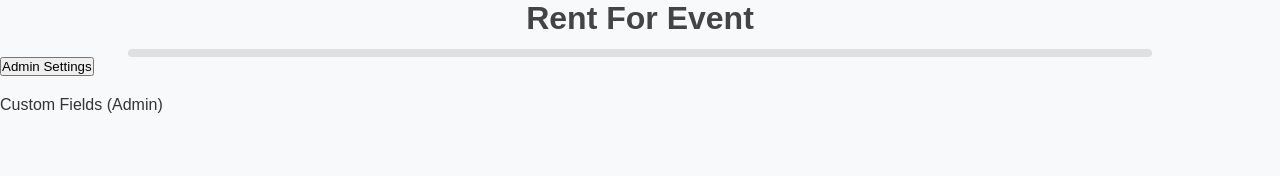
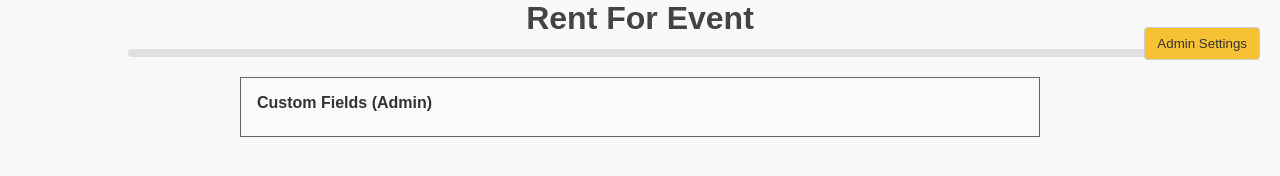
Before and after one commit to githubtopposition/rentform, a plain HTML site: page index.html in a window 1280 px wide. Both pictures are taken after a click on the button "Admin Settings". Drawn offline with Linux system fonts and the light colour scheme.

Commit message:
Update style.css

```diff
--- a/style.css
+++ b/style.css
@@ -176,3 +176,32 @@ body {
 #qualificationBlock button:hover {
   background: #1e88e5;
 }
+
+/* Кнопка Admin Settings */
+.adminBtn {
+  float: right;            /* чтобы кнопка уехала в правый верх */
+  margin-right: 20px;
+  margin-top: -30px;       /* подстройте под свой заголовок */
+  border-radius: 4px;
+  background: #f6c234;
+  color: #333;
+  border: 1px solid #ccc;
+  padding: 8px 12px;
+  cursor: pointer;
+}
+.adminBtn:hover {
+  background: #f2b720;
+}
+
+/* Панель админ-настроек */
+#adminSettingsPanel {
+  border: 1px solid #666;
+  background: #fafafa;
+  padding: 16px;
+  margin: 20px auto;
+  max-width: 800px;
+}
+.settings-title {
+  font-weight: bold;
+  margin-bottom: 8px;
+}
```
